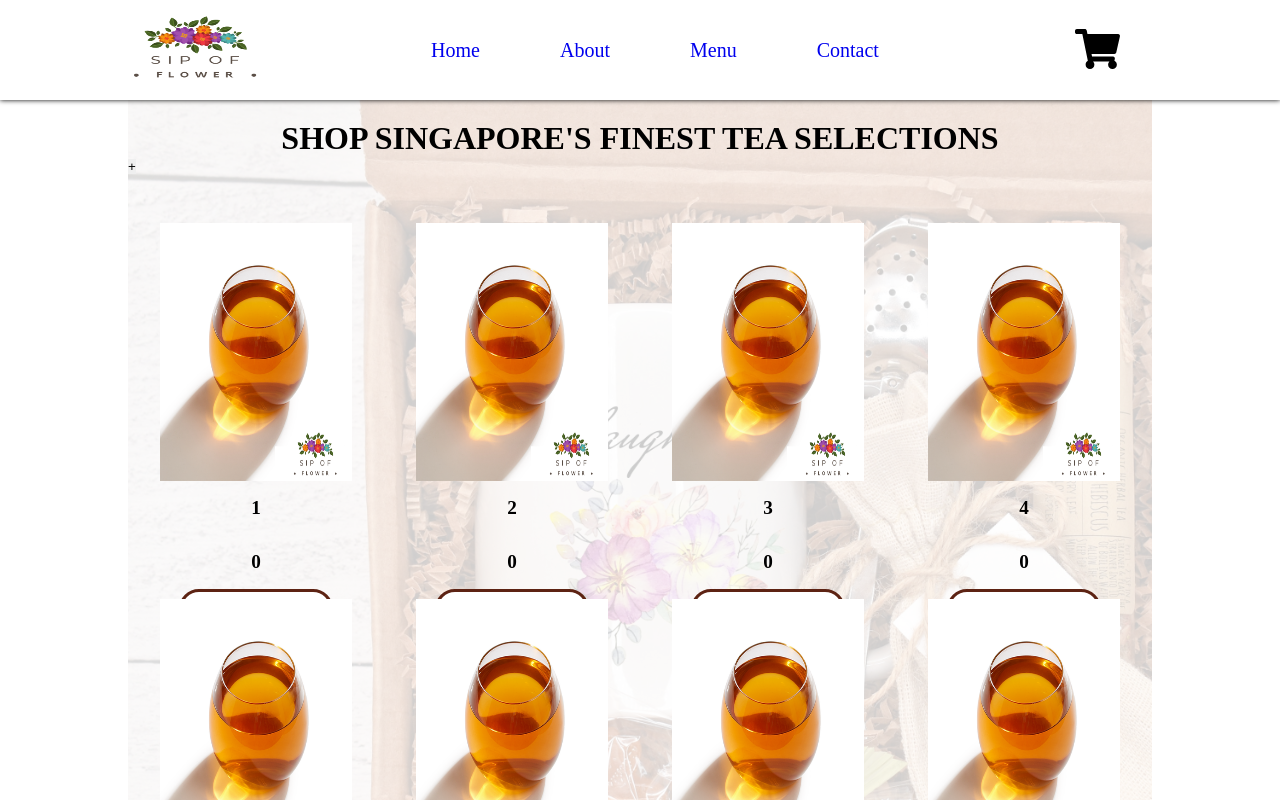
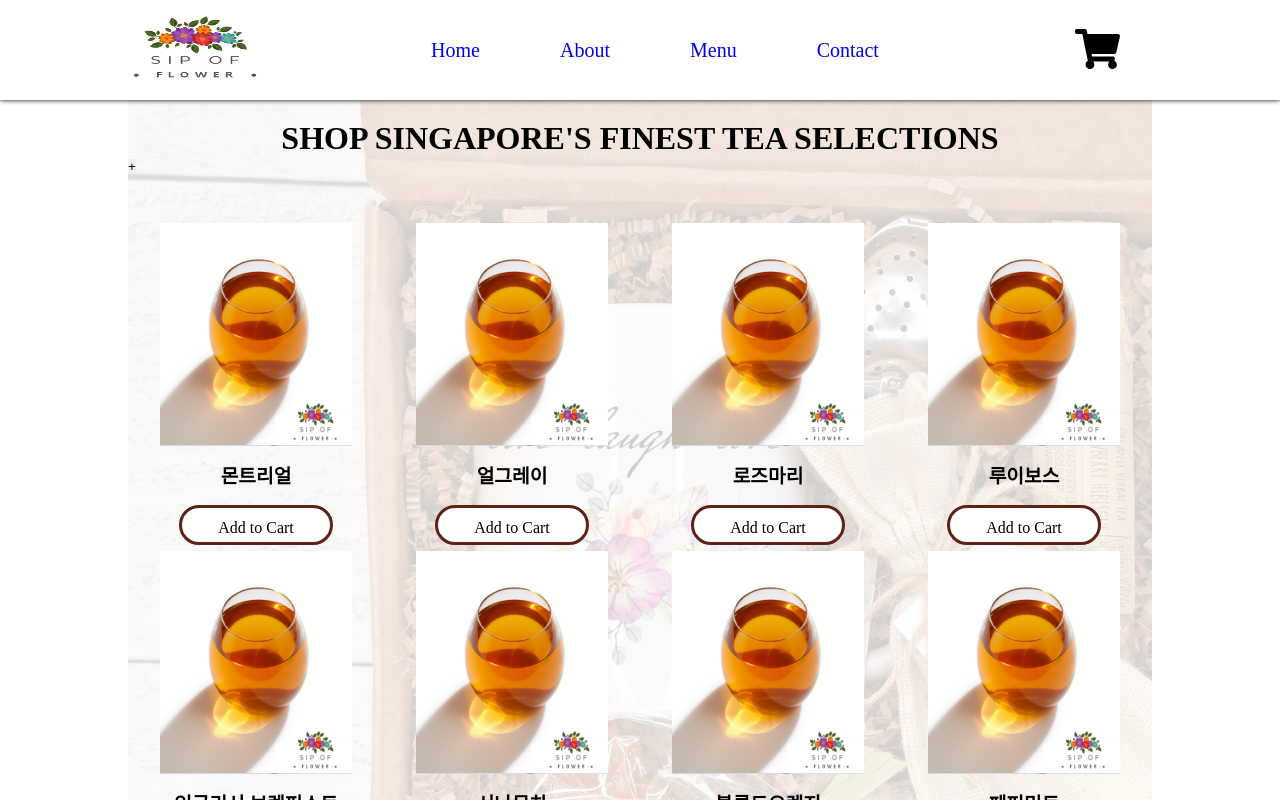
Before and after one commit to DoggySummer/flower, a React (Create React App) app: page /Menu in a window 1280 px wide. Shown: the top 800 px of the page. Built offline with nearby package versions, Linux system fonts and the light colour scheme; a web font is replaced by a local one.

Commit message:
데이터바인딩 리덕스 성공

```diff
--- a/src/components/Menu.js
+++ b/src/components/Menu.js
@@ -13,9 +13,9 @@ const Menu = (props) => {
 					<h1 className='menu_title'>SHOP SINGAPORE'S FINEST TEA SELECTIONS</h1>
 					<button onClick={()=> props.dispatch({type: 'add_1'})}> + </button>
 					<div className='menu_box'>
-				{console.log(props.state[0].quan)}
+				{console.log(props.state[0].name)}
 
-			{tea.map(function(a, i ){
+			{props.state.map(function(a, i ){
 			return (
 			<div className='menu_item' key="{ i }">
 				<div className='menu_img'>
@@ -23,8 +23,7 @@ const Menu = (props) => {
 					<img src='./images/5.png' className='img_back'></img>
 				</div>
 				<div className='meu_description'>
-					<h3>{ a }</h3>
-					<h3> { props.state[0].quan }</h3>
+					<h3>{ a.name }</h3>
 					<div className='AddToCart'>Add to Cart</div>
 				</div>
 			</div>)
```
